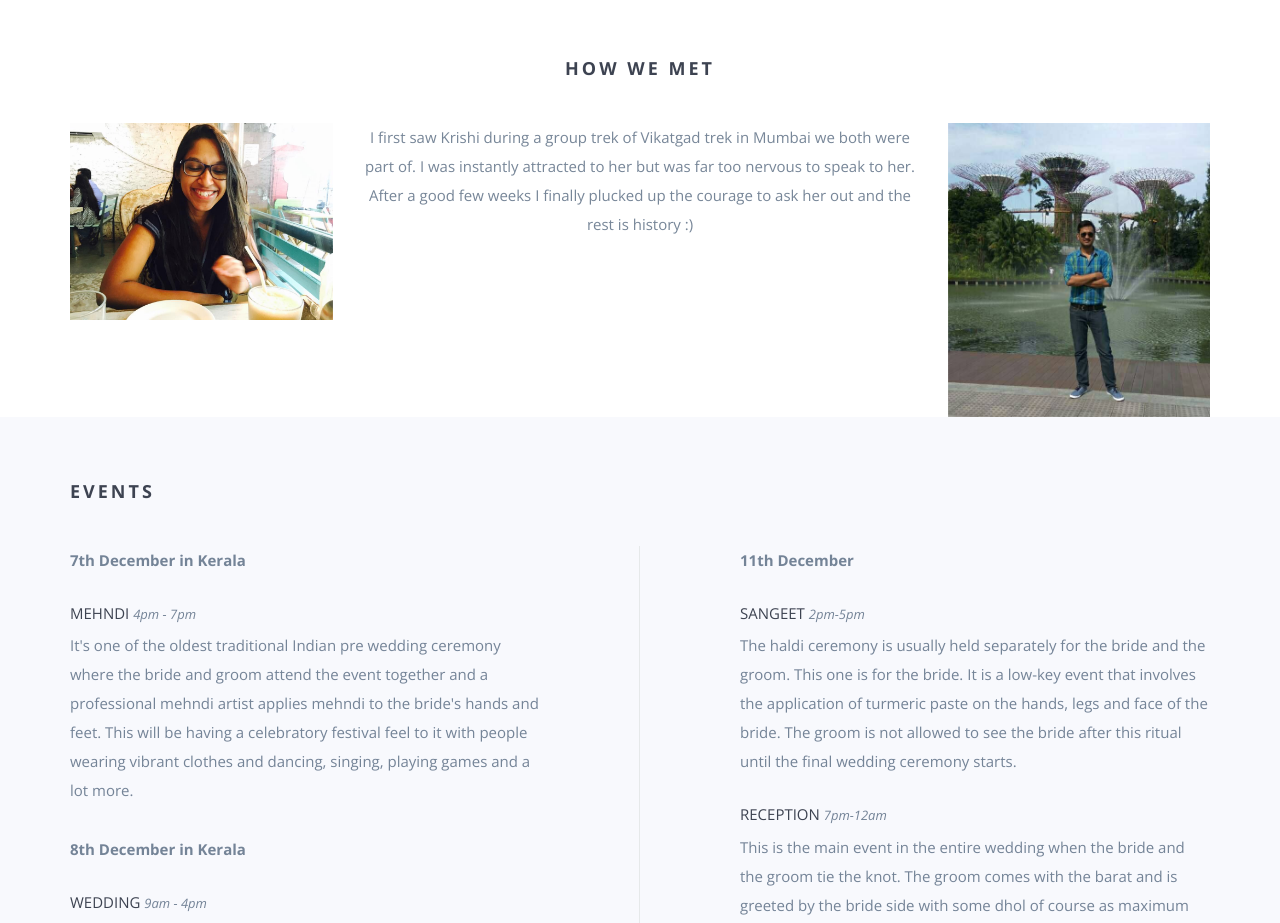
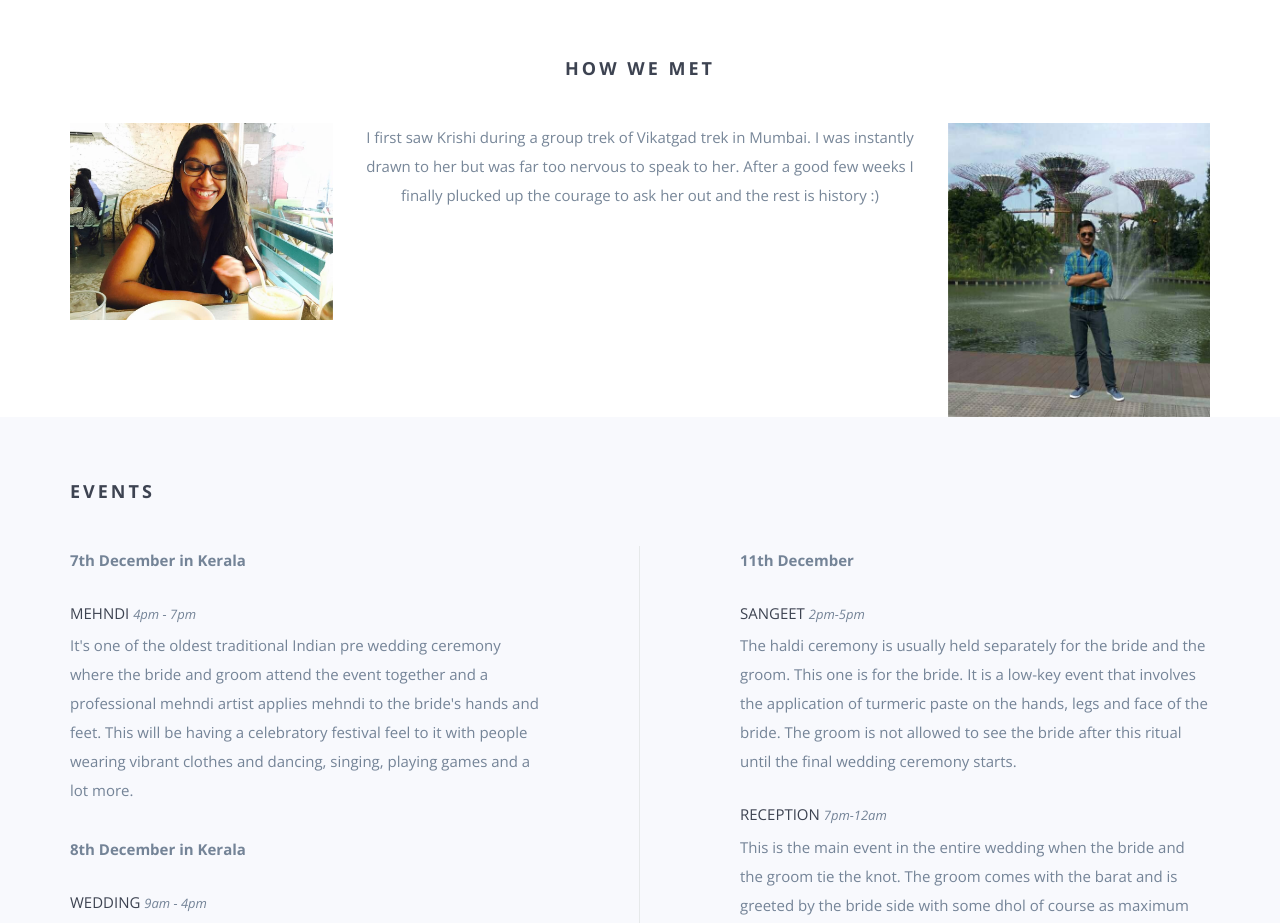
Before and after one commit to mjoshi89/mjoshi89.github.io, a website: page index.html in a window 1280 px wide. Shown: the part 1000-1923 px from the top of the page. Drawn offline with nearby package versions, Linux system fonts and the light colour scheme; some packages are replaced by stand-ins of ours; a script that the page names is missing; files whose address does not match are found by name.

Commit message:
updating

```diff
--- a/index.html
+++ b/index.html
@@ -110,7 +110,7 @@
             <div class="col-md-3 hidden-sm hidden-xs"><img src="img/IMG_2317.jpg" class="wp1"></div>
             <div class="col-md-6">
                 <p>
-                    I first saw Krishi during a group trek of Vikatgad trek in Mumbai we both were part of. I was instantly attracted to
+                    I first saw Krishi during a group trek of Vikatgad trek in Mumbai. I was instantly drawn to
                     her but was far too nervous to speak to her. After a good few weeks I finally plucked up the courage to ask her out
                     and the rest is history :)
                 </p>
```
